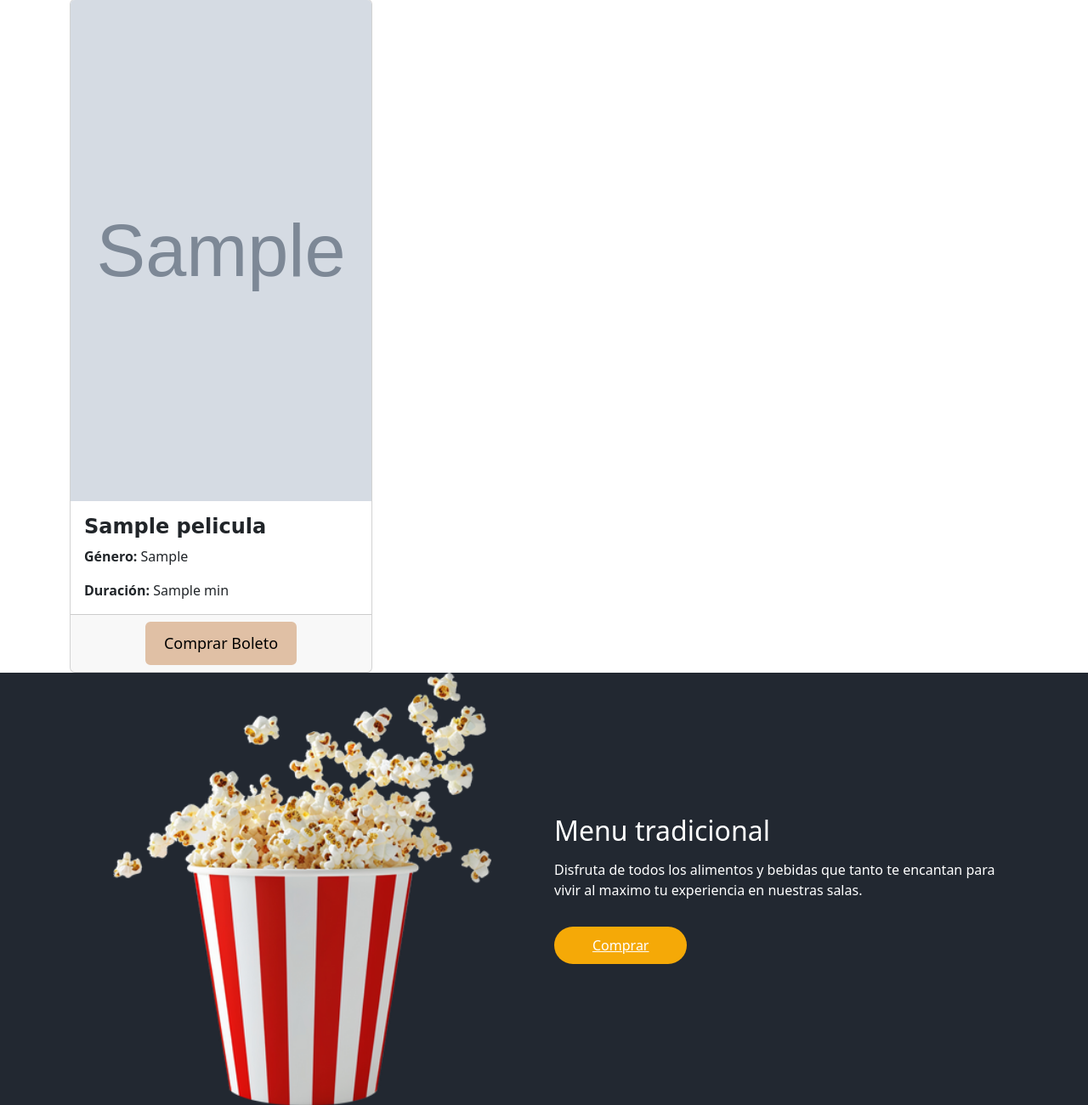
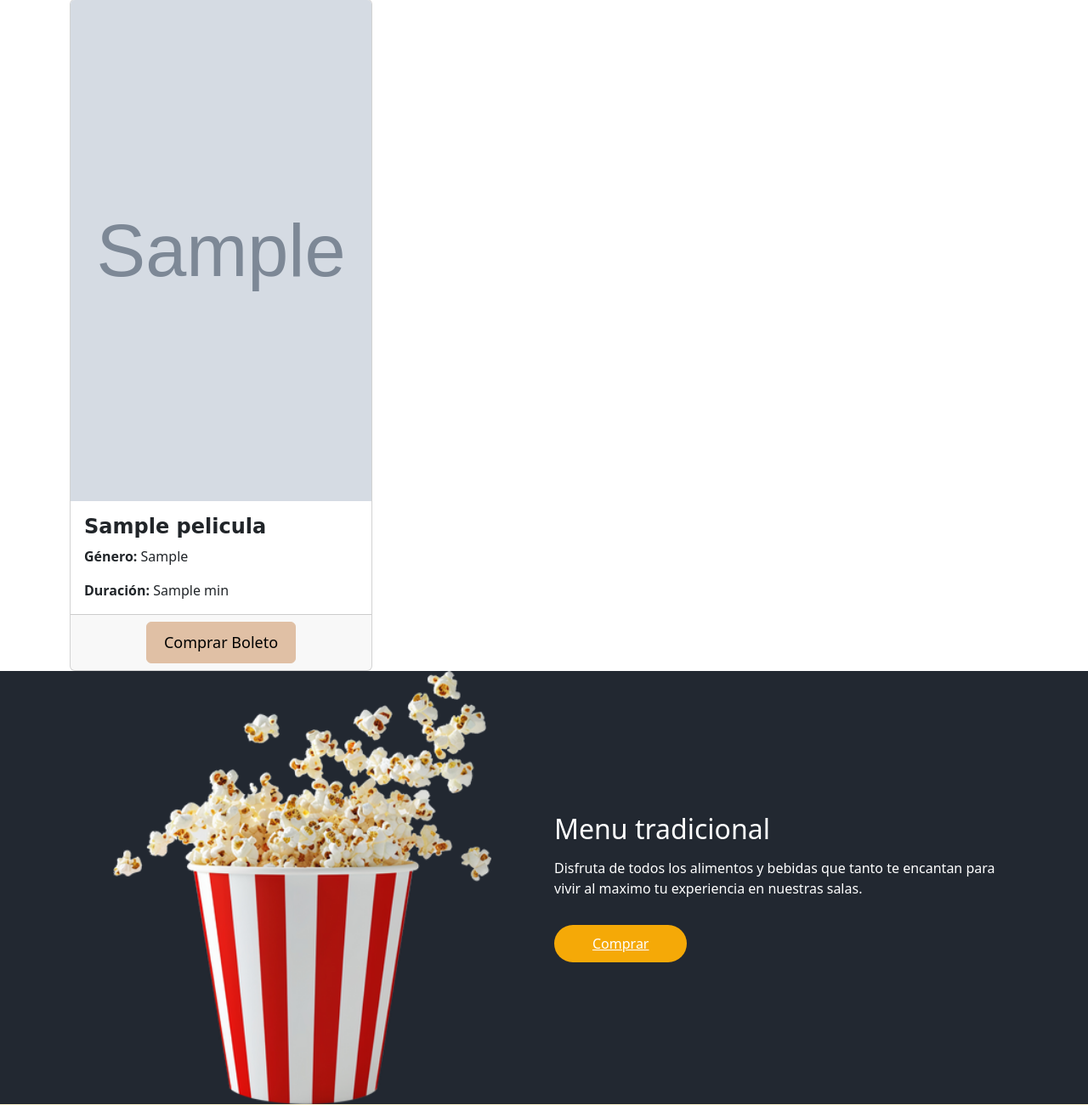
Before and after one commit to monmejss/CineUAM, a PHP site: page /Vista/index.php in a window 1280 px wide. Shown: the part 745-2046 px from the top of the page at 85% size. Run offline with PHP 8.4, Linux system fonts and the light colour scheme; tables that the repository leaves empty or names only in its code hold one stand-in row (values such as "Sample post"); grey boxes marked "Sample" are stand-in pictures.

Commit message:
Update Estilo_GUI_principal.css

```diff
--- a/CineUam/Estilos/Estilo_GUI_principal.css
+++ b/CineUam/Estilos/Estilo_GUI_principal.css
@@ -241,7 +241,7 @@ h5 {
 .btn-primary {
     background-color: #e0c0a5;
     border-color: #e0c0a5;
-    border-width: 2.5px;
+    /*border-width: 2.5px;*/
 }
 
 /* Color del botón al pasar el cursor por encima */
@@ -249,5 +249,5 @@ h5 {
     background-color: #f27602;
     border-color: #f27602;
     color: #ffffff;
-    border-width: 2.5px;
+    /*border-width: 2.5px;*/
 }
```
